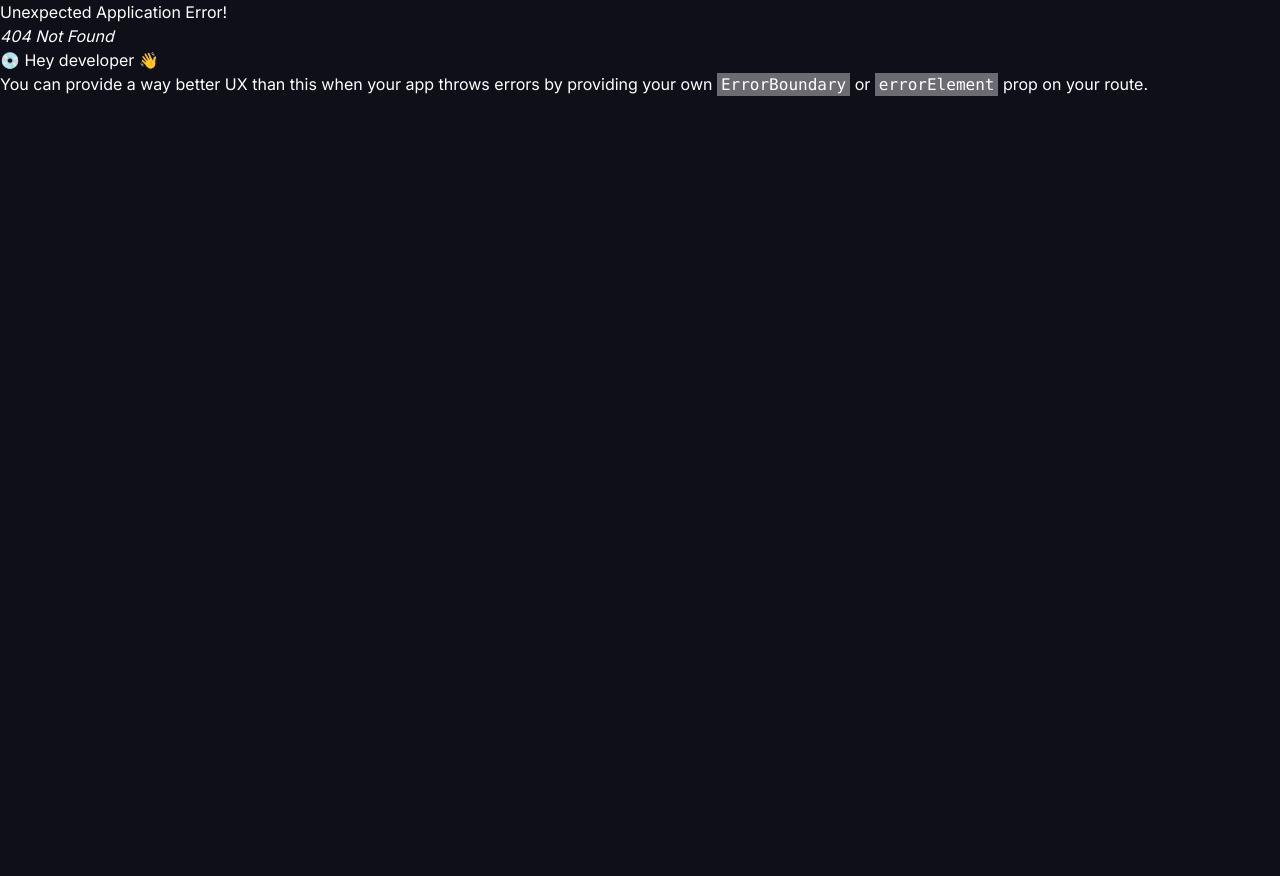
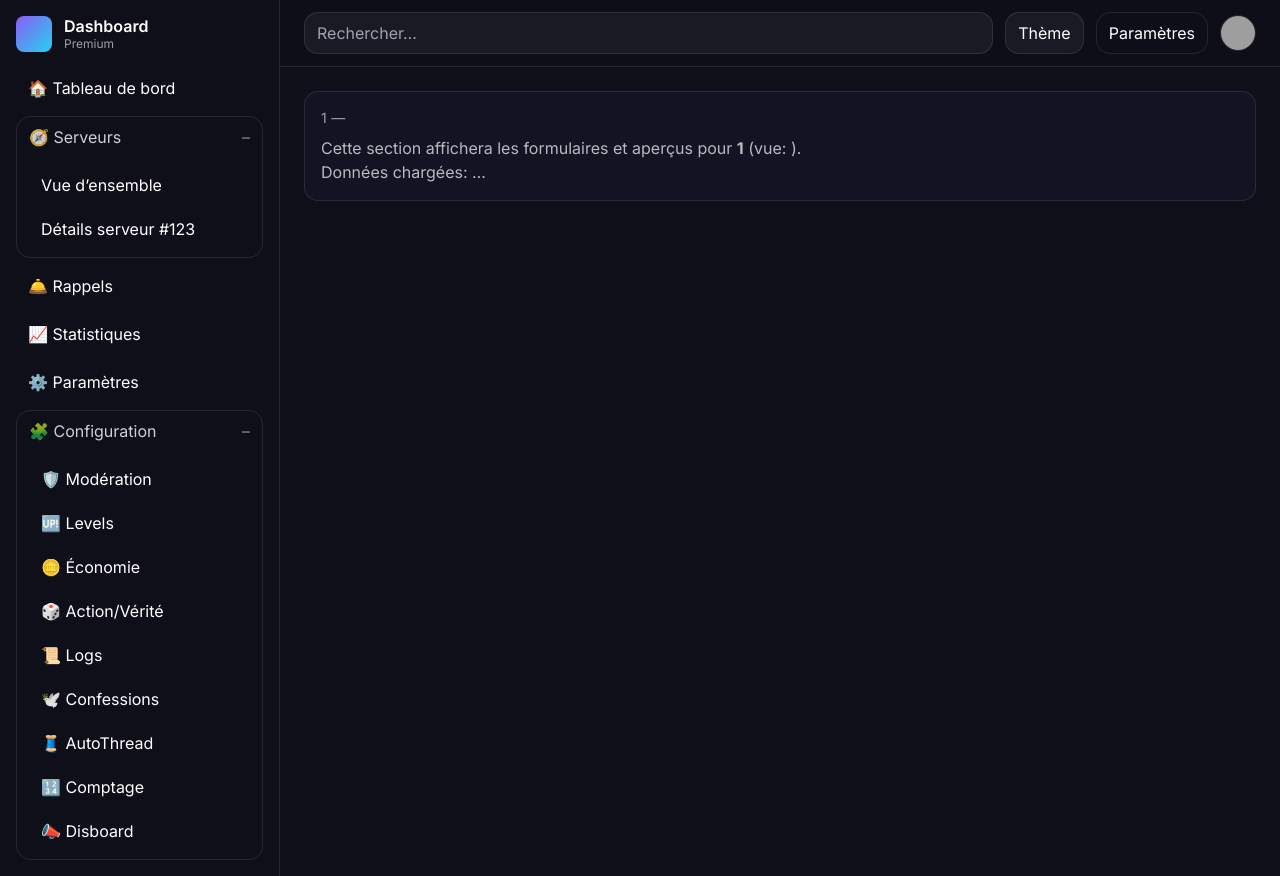
Before and after one commit to mel805/Bag-bot, a React (Vite) app in the folder tmp_bagbot/dashboard-premium/: page /config/1 in a window 1280 px wide. Before the commit this address had no page. Before the commit the page ends 800 px from the top, so only its background shows below. Built offline with nearby package versions, Linux system fonts and the light colour scheme; no server answers; grey boxes are pictures that could not be loaded.

Commit message:
Remove unused React and ReactDOM production bundles.
Co-authored-by: douvdouv21 <douvdouv21@gmail.com>

```diff
--- a/tmp_bagbot/dashboard-premium/src/components/Sidebar.tsx
+++ b/tmp_bagbot/dashboard-premium/src/components/Sidebar.tsx
@@ -12,6 +12,7 @@ function LinkItem({ to, children }: { to: string; children: React.ReactNode }) {
 
 export default function Sidebar() {
   const [openServers, setOpenServers] = useState(true);
+  const [openConfig, setOpenConfig] = useState(true);
   return (
     <aside className="bg-background/95 border-r border-white/10 px-4 py-4">
       <div className="flex items-center gap-3 mb-4">
@@ -45,6 +46,30 @@ export default function Sidebar() {
         <LinkItem to="/reminders">🛎️ Rappels</LinkItem>
         <LinkItem to="/stats">📈 Statistiques</LinkItem>
         <LinkItem to="/settings">⚙️ Paramètres</LinkItem>
+
+        <div className="rounded-xl border border-white/10 overflow-hidden">
+          <button className="w-full text-left px-3 py-2 hover:bg-white/5 flex items-center gap-2" onClick={()=>setOpenConfig(v=>!v)}>
+            <span className="text-white/80">🧩 Configuration</span>
+            <span className="ml-auto text-white/50">{openConfig ? '–' : '+'}</span>
+          </button>
+          <AnimatePresence initial={false}>
+            {openConfig && (
+              <motion.div initial={{height:0,opacity:0}} animate={{height:'auto',opacity:1}} exit={{height:0,opacity:0}} transition={{duration:0.2}} className="px-3 py-2">
+                <div className="space-y-1">
+                  <LinkItem to="/config/moderation/overview">🛡️ Modération</LinkItem>
+                  <LinkItem to="/config/levels/overview">🆙 Levels</LinkItem>
+                  <LinkItem to="/config/economie/overview">🪙 Économie</LinkItem>
+                  <LinkItem to="/config/action-verite/overview">🎲 Action/Vérité</LinkItem>
+                  <LinkItem to="/config/logs/overview">📜 Logs</LinkItem>
+                  <LinkItem to="/config/confessions/overview">🕊️ Confessions</LinkItem>
+                  <LinkItem to="/config/autothread/overview">🧵 AutoThread</LinkItem>
+                  <LinkItem to="/config/counting/overview">🔢 Comptage</LinkItem>
+                  <LinkItem to="/config/disboard/overview">📣 Disboard</LinkItem>
+                </div>
+              </motion.div>
+            )}
+          </AnimatePresence>
+        </div>
       </nav>
     </aside>
   );
--- /dev/null
+++ b/tmp_bagbot/dashboard-premium/src/pages/CategoryPage.tsx
@@ -0,0 +1,34 @@
+import React, { useEffect } from 'react';
+import { useParams } from 'react-router-dom';
+import { useApi } from '../store/api';
+
+const TITLES: Record<string, string> = {
+  moderation: 'Modération',
+  levels: 'Levels',
+  economie: 'Économie',
+  'action-verite': 'Action / Vérité',
+  logs: 'Logs',
+  confessions: 'Confessions',
+  autothread: 'AutoThread',
+  counting: 'Comptage',
+  disboard: 'Disboard'
+};
+
+export default function CategoryPage() {
+  const { cat = '', view = '' } = useParams();
+  const { fetchAll, configs } = useApi();
+  useEffect(() => { fetchAll(); }, []);
+
+  const title = TITLES[cat] || cat;
+  return (
+    <div className="space-y-4">
+      <div className="bg-card/80 rounded-xl border border-white/10 p-4">
+        <h3 className="text-sm uppercase tracking-wide text-white/60 mb-2">{title} — {view}</h3>
+        <div className="text-white/70">
+          Cette section affichera les formulaires et aperçus pour <b>{title}</b> (vue: <b>{view}</b>).<br/>
+          Données chargées: {configs ? 'OK' : '…'}
+        </div>
+      </div>
+    </div>
+  );
+}
--- a/tmp_bagbot/dashboard-premium/src/router.tsx
+++ b/tmp_bagbot/dashboard-premium/src/router.tsx
@@ -7,6 +7,7 @@ import ServerDetail from './pages/ServerDetail';
 import Reminders from './pages/Reminders';
 import Stats from './pages/Stats';
 import Settings from './pages/Settings';
+import CategoryPage from './pages/CategoryPage';
 
 export const router = createBrowserRouter([
   {
@@ -19,6 +20,8 @@ export const router = createBrowserRouter([
       { path: 'reminders', element: <Reminders /> },
       { path: 'stats', element: <Stats /> },
       { path: 'settings', element: <Settings /> }
+      ,{ path: 'config/:cat', element: <CategoryPage /> }
+      ,{ path: 'config/:cat/:view', element: <CategoryPage /> }
     ]
   }
 ]);
```
Also changed, not shown: 3 other files (tests, documents, lock files or other folders).
